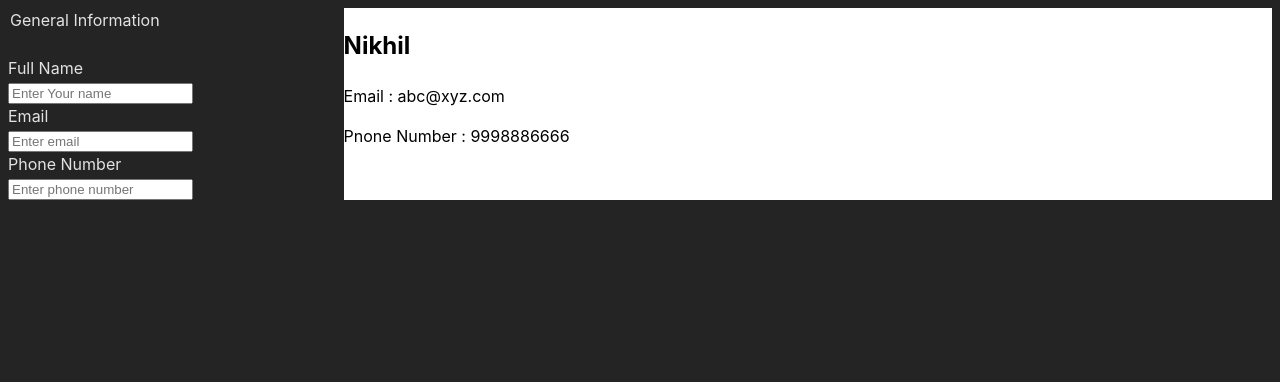
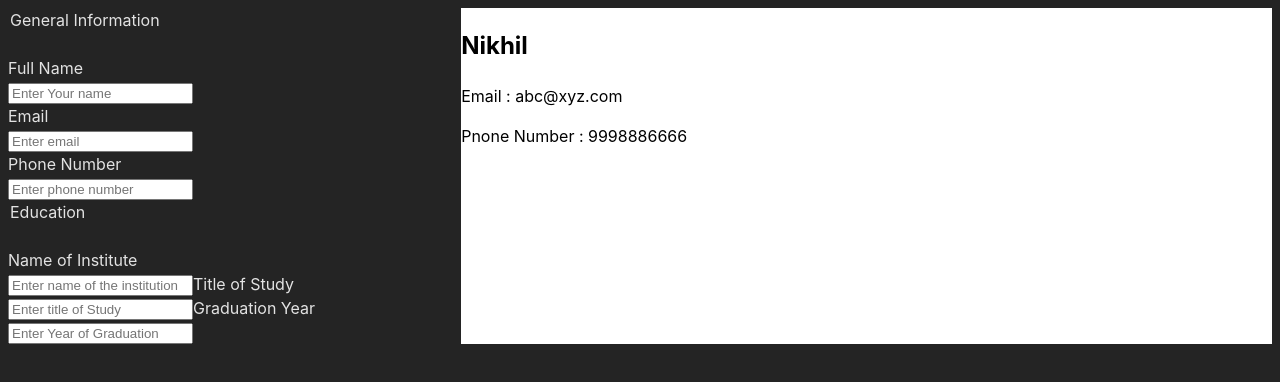
Before and after one commit to nikhil-tiwary61/cv-builder, a React (Vite) app: page / in a window 1280 px wide. Shown: the top 382 px of the page. Built offline with nearby package versions, Linux system fonts and the light colour scheme.

Commit message:
add EducationForm component

```diff
--- a/src/App.jsx
+++ b/src/App.jsx
@@ -2,6 +2,7 @@ import './App.css'
 import { useState } from "react"
 import GeneralInformationForm from './components/GeneralInformationForm'
 import GeneralInformation from './components/resume/GeneralInformation';
+import EducationForm from './components/EducationForm';
 
 export default function App() {
   //state variables for General Information
@@ -24,6 +25,7 @@ export default function App() {
     <div className="main-page">
     <div className="sidebar">
       <GeneralInformationForm changeName={changeName} changeEmail={changeEmail} changePhoneNumber={changePhoneNumber} />
+      <EducationForm />
     </div>
     <div className="resume">
       <GeneralInformation name={name} email={email} phoneNumber={phoneNumber} />
--- /dev/null
+++ b/src/components/EducationForm.jsx
@@ -0,0 +1,18 @@
+export default function EducationForm(){
+    return (
+        <div className="education-information">
+          <form action="" className="form-education-information">
+            <legend>Education</legend><br />
+            <label htmlFor="">Name of Institute <br />
+            <input type="text" placeholder="Enter name of the institution" />
+            </label>
+            <label htmlFor="">Title of Study<br />
+            <input type="text" placeholder="Enter title of Study" />
+            </label>
+            <label htmlFor="">Graduation Year<br />
+            <input type="text" placeholder="Enter Year of Graduation" />
+            </label>
+          </form>
+        </div>
+      )
+}
--- a/src/components/GeneralInformationForm.jsx
+++ b/src/components/GeneralInformationForm.jsx
@@ -1,6 +1,6 @@
 import "../styles/GeneralInformationForm.css"
 
-function GeneralInformationForm({ changeName, changeEmail, changePhoneNumber }){
+export default function GeneralInformationForm({ changeName, changeEmail, changePhoneNumber }){
   return (
     <div className="general-information">
       <form action="" className="form-general-information">
@@ -24,5 +24,3 @@ function GeneralInformationForm({ changeName, changeEmail, changePhoneNumber }){
     </div>
   )
 }
-
-export default GeneralInformationForm;
```
